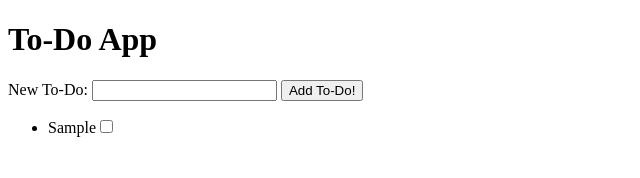
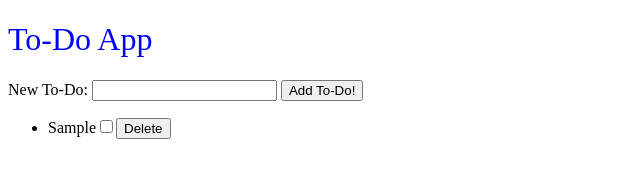
Before and after one commit to fpananganan/fpananganan-to-do-app-revised, a plain HTML site: page index.html in a window 1280 px wide. Both pictures are taken after typing "Sample" into the empty fields and a click on the button "Add To-Do!". Shown: the whole page, without its empty margins (0-640 px from the left). Drawn offline with Linux system fonts and the light colour scheme.

Commit message:
Assignment 5 Revised Completed

```diff
--- a/app.js
+++ b/app.js
@@ -2,14 +2,15 @@ function onReady() {
   const addToDoForm = document.getElementById('addToDoForm');
   const newToDoText = document.getElementById('newToDoText');
   const toDoList = document.getElementById('toDoList');
+  var removeList = document.getElementById('delete')
 
-  addToDoForm.addEventListener('submit', () => {
+  addToDoForm.addEventListener('submit', event => {
     event.preventDefault();
 
     // get the text
     let title = newToDoText.value;
 
-    // create a new Li
+    // create a new list item
     let newLi = document.createElement('li');
 
     // create a new input
@@ -18,17 +19,28 @@ function onReady() {
     // set the input's type to checkbox
     checkbox.type = "checkbox";
 
+    // create ability to delete item
+    let minusBtn = document.createElement('button')
+    minusBtn.innerHTML = '<span>Delete</span';
+
     // set the title
     newLi.textContent = title;
 
     // attach the checkbox to the Li
     newLi.appendChild(checkbox);
 
+    newLi.appendChild(minusBtn);
+
     // attach the li to the ul
     toDoList.appendChild(newLi);
 
     // empty the input
     newToDoText.value = '';
+
+    minusBtn.addEventListener('click', function() {
+      newLi.parentNode.removeChild(newLi);
+    });
+
   });
 }
 
--- a/index.html
+++ b/index.html
@@ -2,6 +2,7 @@
  <html>
    <head>
      <meta name="viewport" content="width=device-width, initial-scale=1">
+     <link rel="stylesheet" type="text/css" href="main.css">
      <title>To-Do App</title>
    </head>
    <body>
--- /dev/null
+++ b/main.css
@@ -0,0 +1,10 @@
+body {
+  height: 60vh;
+  justify-content: left;
+  text-align: left;
+}
+
+h1 {
+  color: blue;
+  font-weight: lighter;
+}
```
